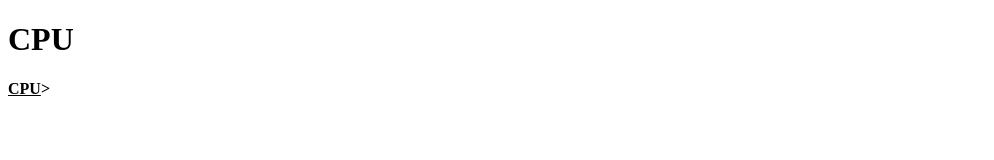
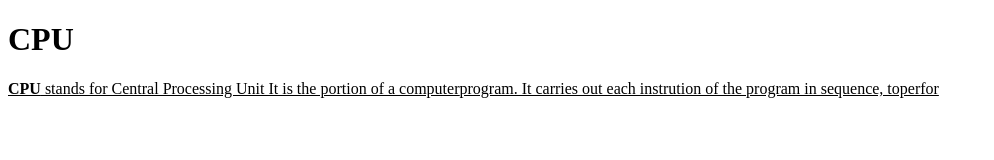
Before and after one commit to iamneo-production/afbdcafadaeccdfffebaeceaec, a website: page public/index.html in a window 1280 px wide. Shown: the whole page, without its empty margins (0-994 px from the left). Drawn offline with Linux system fonts and the light colour scheme.

Commit message:
Backup Commit

```diff
--- a/public/index.html
+++ b/public/index.html
@@ -1,8 +1,8 @@
 <!DOCTYPE html>
 <html>
-    <head>
-        <title> HI </title>
-        </head>
-        <body>
-            <h1><b> CPU </b></h1>
-                <p><b><u>CPU</u>>
+    <body>
+        <h1><b> CPU </b></h1>
+            <p><b><u>CPU</b> stands for Central Processing Unit
+                It is the portion of a <u>computer</u>program.
+                It carries out each instrution of the program in sequence,
+                toperfor
```
